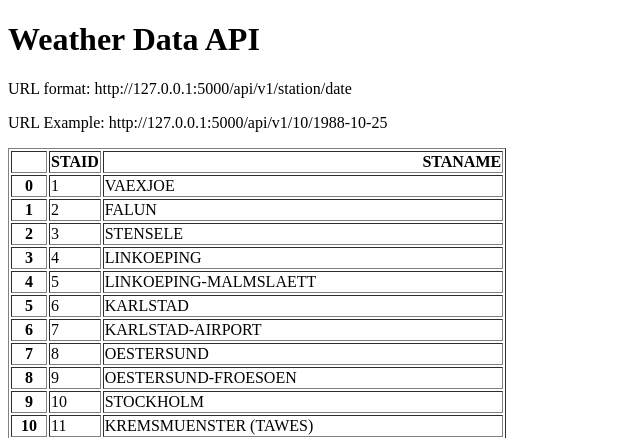
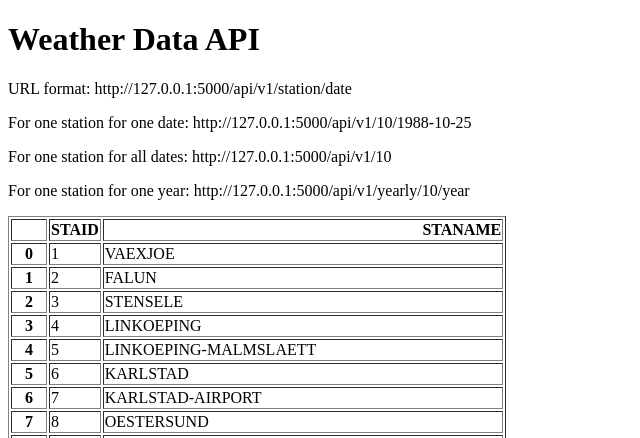
Before and after one commit to davidgress/app6-weather-api, a Flask app: page / in a window 1280 px wide. Shown: the top 438 px of the page, without its empty margins (0-640 px from the left). Run offline with Flask 3, Linux system fonts and the light colour scheme.

Commit message:
Day 31: Add url endpoint for yearly and all data.

```diff
--- a/main.py
+++ b/main.py
@@ -1,12 +1,13 @@
 from flask import Flask, render_template
 import pandas as pd
-
 
 app = Flask(__name__)
 
 variable = "Hello There"
 stations = pd.read_csv("data_small/stations.txt", skiprows=17)
 stations = stations[['STAID', 'STANAME                                 ']]
+
+
 @app.route("/")
 def home():
     return render_template("home.html", data=stations.to_html())
@@ -14,13 +15,31 @@ def home():
 
 @app.route("/api/v1/<station>/<date>")
 def about(station, date):
-    filename= "data_small/TG_STAID" + str(station).zfill(6) + ".txt"
+    filename = "data_small/TG_STAID" + str(station).zfill(6) + ".txt"
     df = pd.read_csv(filename, skiprows=20, parse_dates=["    DATE"])
-    temperature = df.loc[df['    DATE'] == date]['   TG'].squeeze()/10
+    temperature = df.loc[df['    DATE'] == date]['   TG'].squeeze() / 10
     return {"station": station,
             "date": date,
             "temperature": temperature}
 
 
+@app.route("/api/v1/<station>")
+def all_data(station):
+    filename = "data_small/TG_STAID" + str(station).zfill(6) + ".txt"
+    df = pd.read_csv(filename, skiprows=20, parse_dates=["    DATE"])
+    result = df.to_dict(orient="records")
+    return result
+
+
+@app.route("/api/v1/yearly/<station>/<year>")
+def yearly(station, year):
+    filename = "data_small/TG_STAID" + str(station).zfill(6) + ".txt"
+    df = pd.read_csv(filename, skiprows=20)
+    df["    DATE"] = df["    DATE"].astype(str)
+    result = df[df["    DATE"].str.startswith(str(year))].to_dict(orient="records")
+    return result
+
+
+
 if __name__ == "__main__":
     app.run(debug=True)
--- a/templates/home.html
+++ b/templates/home.html
@@ -7,7 +7,9 @@
 <body>
   <h1>Weather Data API</h1>
   <p>URL format: http://127.0.0.1:5000/api/v1/station/date</p>
-  <p>URL Example: http://127.0.0.1:5000/api/v1/10/1988-10-25</p>
+  <p>For one station for one date: http://127.0.0.1:5000/api/v1/10/1988-10-25</p>
+  <p>For one station for all dates: http://127.0.0.1:5000/api/v1/10</p>
+  <p>For one station for one year: http://127.0.0.1:5000/api/v1/yearly/10/year</p>
   <p> {{data|safe}}</p>
 </body>
 </html>
```
